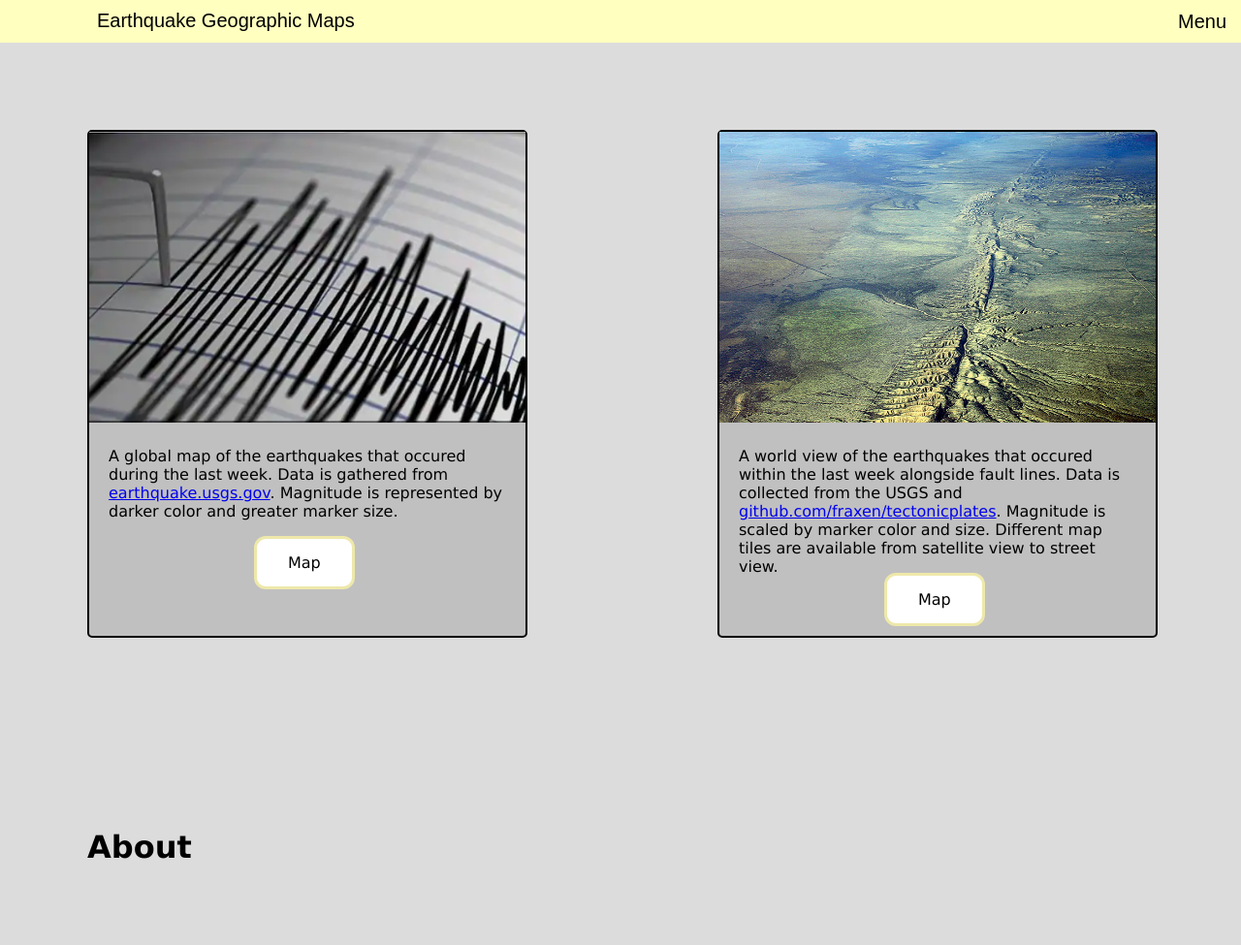
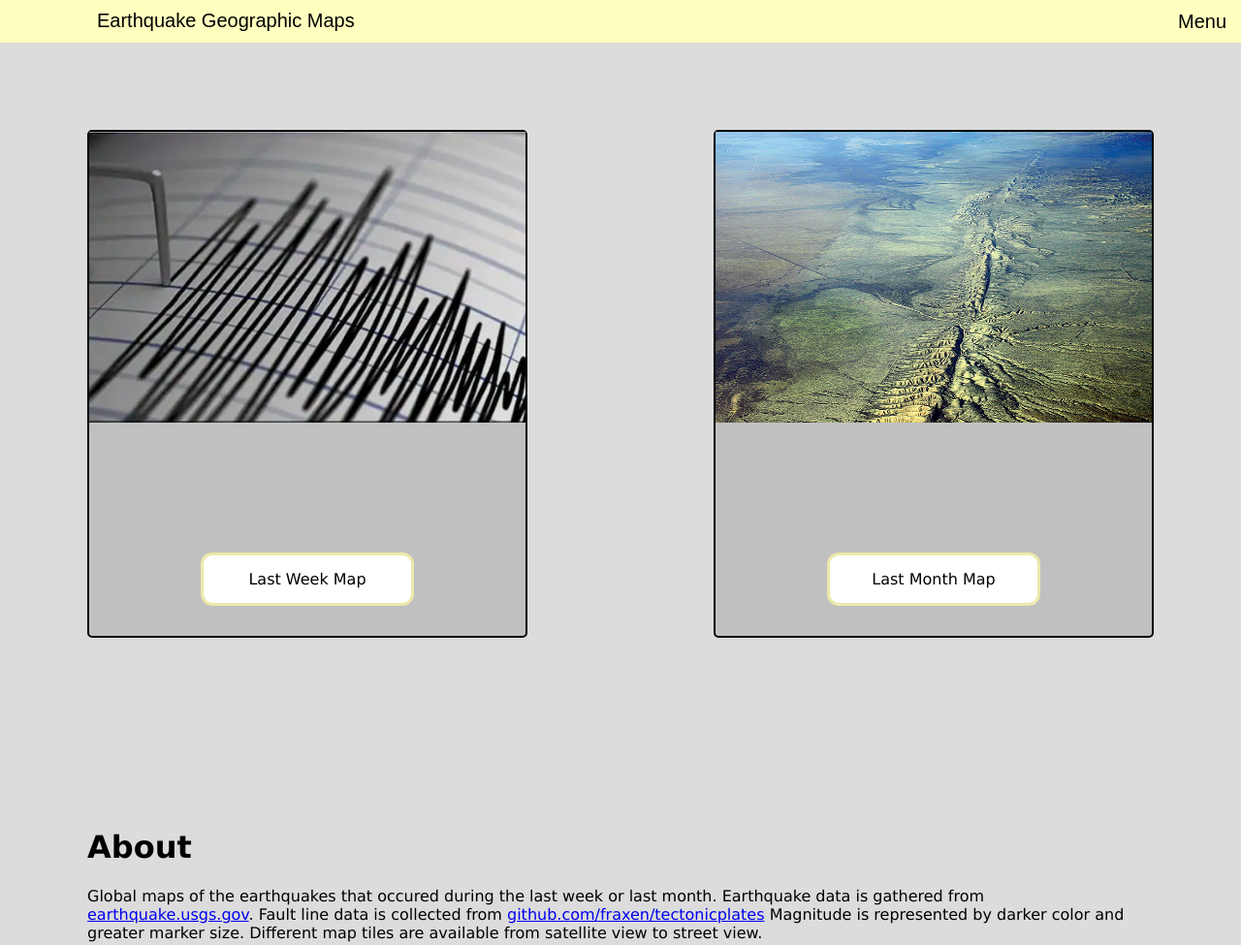
Before and after one commit to camiloibanez/Earthquakes, a plain HTML site: page templates/index.html in a window 1280 px wide. Shown: the top 975 px of the page at 97% size. Drawn offline with Linux system fonts and the light colour scheme.

Commit message:
relocated description and centered buttons

```diff
--- a/static/css/style2.css
+++ b/static/css/style2.css
@@ -100,7 +100,12 @@ body {
 .card1,
 .card2 {
     position: relative;
+    border: 2px solid black;
+    border-radius: 5px;
+    height: 520px;
     width: 450px;
+    z-index: 1;
+    background-color: rgb(192,192,192);
 }
 
 .card1 {
@@ -123,36 +128,25 @@ body {
     z-index: 2;
 }
 
-.card-body1,
-.card-body2 {
-    border: 2px solid black;
-    border-radius: 5px;
-    height: 520px;
-    width: 450px;
-    z-index: 1;
-    background-color: rgb(192,192,192);
-}
-
-.card1-text,
-.card2-text {
-    font-family: Verdana, Geneva, Tahoma, sans-serif;
-    font-size: 16px;
-    padding: 5px 20px 0px 20px;
-}
-
 .link-btn1,
 .link-btn2 {
+    position: relative;
     background-color:white;
     border: solid rgb(238,232,170);
     color: black;
     padding: 15px 32px;
     text-align: center;
     text-decoration: none;
-    display: inline-block;
     font-size: 16px;
     border-radius: 12px;
     transition-duration: 0.4s;
-  }
+    font-family: Verdana, Geneva, Tahoma, sans-serif;
+    display: block;
+    margin-left: auto;
+    margin-right: auto;
+    margin-top: 130px;
+    max-width: 150px;
+}
 
 .link-btn1:hover,
 .link-btn2:hover {
@@ -160,23 +154,11 @@ body {
     border: solid rgb(204,204,0);
 }
 
-.link-btn1 {
-    margin-left: 170px;
-    font-family: Verdana, Geneva, Tahoma, sans-serif;
-}
-
-.link-btn2 {
-    margin-left: 170px;
-    margin-top: -50px;
-    font-family: Verdana, Geneva, Tahoma, sans-serif;
-}
-
 #body2 {
     height: 700px;
     margin-left: auto;
     margin-right: auto;
     max-width: 1100px;
-
 }
 
 #about {
--- a/templates/index.html
+++ b/templates/index.html
@@ -23,33 +23,23 @@
 
   <div id="body">
     <div class="card1">
-      <div class="card-body1">
       <img class="pic1" src="../static/images/1595603509_earthquake.webp" alt="seismograph">
-        <p class="card1-text">
-          A global map of the earthquakes that occured during the last week. Data is gathered from <a href="https://earthquake.usgs.gov/earthquakes/feed/v1.0/geojson.php">earthquake.usgs.gov</a>. Magnitude is represented by darker color and greater marker size.
-        </p>
       <a class="link-btn1" href="https://camiloibanez.github.io/Earthquakes/templates/map1.html">
-          Map
+        Last Week Map
       </a>
     </div>
-    </div>
     <div class="card2">
-      <div class="card-body2">
       <img class="pic2" src="../static/images/san-andreas-fault.jpg" alt="San Andreas Fault">
-        <p class="card2-text">
-          A world view of the earthquakes that occured within the last week alongside fault lines. Data is collected from the USGS and <a href="https://github.com/fraxen/tectonicplates">github.com/fraxen/tectonicplates</a>. Magnitude is scaled by marker color and size. Different map tiles are available from satellite view to street view.
-        </p>
       <a class="link-btn2" href="https://camiloibanez.github.io/Earthquakes/templates/map2.html">
-          Map
+        Last Month Map
       </a>
-      </div>
     </div>
   </div>
   <div id="body2">
     <h1 id="about"><b>About</B></h1>
     <div class="description">
       <p>
-
+        Global maps of the earthquakes that occured during the last week or last month. Earthquake data is gathered from <a href="https://earthquake.usgs.gov/earthquakes/feed/v1.0/geojson.php">earthquake.usgs.gov</a>. Fault line data is collected from <a href="https://github.com/fraxen/tectonicplates">github.com/fraxen/tectonicplates</a> Magnitude is represented by darker color and greater marker size. Different map tiles are available from satellite view to street view.
       </p>
     </div>
   </div>
```
Lines whose indentation alone changed are shown as unchanged.
